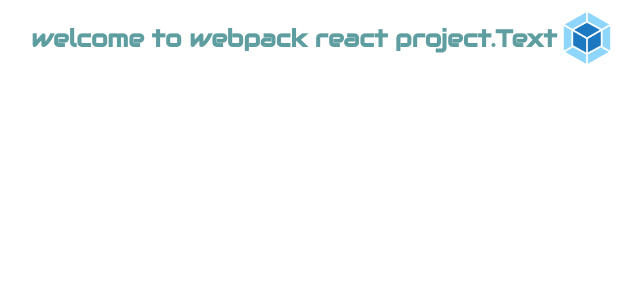
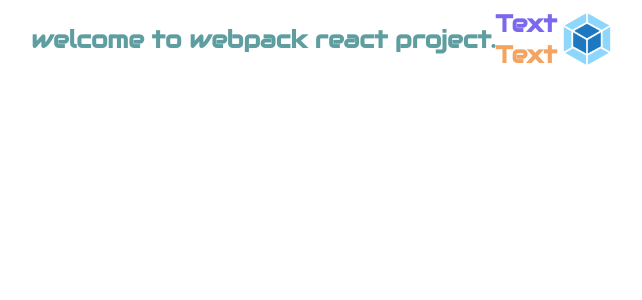
Before and after one commit to Leophen/webpack-react, a React app: page / in a window 1280 px wide. Shown: the top 300 px of the page, without its empty margins (316-958 px from the left). Built offline with nearby package versions, Linux system fonts and the light colour scheme.

Commit message:
refactor: 优化 .ts 文件配置

```diff
--- /dev/null
+++ b/src/components/Text.scss
@@ -0,0 +1,28 @@
+@keyframes purpleTikTok {
+  0% {
+    transform: rotate(-30deg);
+  }
+  100% {
+    transform: rotate(30deg);
+  }
+}
+
+@keyframes orangeTikTok {
+  0% {
+    transform: rotate(20deg);
+  }
+  100% {
+    transform: rotate(-20deg);
+  }
+}
+
+.text {
+  .purple-text {
+    color: mediumslateblue;
+    animation: purpleTikTok 2s ease-out;
+  }
+  .orange-text {
+    color: sandybrown;
+    animation: orangeTikTok 2s ease-out;
+  }
+}
--- a/src/components/Text.tsx
+++ b/src/components/Text.tsx
@@ -1,9 +1,11 @@
 import React from 'react';
+import './Text.scss';
 
 function Text() {
   return (
-    <div>
-      Text
+    <div className="text">
+      <div className="purple-text">Text</div>
+      <div className="orange-text">Text</div>
     </div>
   );
 }
--- a/webpack.config.js
+++ b/webpack.config.js
@@ -12,7 +12,7 @@
     port: 8080
   },
   resolve: {
-    extensions: ['.js', '.jsx', '.tsx']
+    extensions: ['.js', '.jsx', '.ts', '.tsx']
   },
   entry: {
     app: './src/index.tsx'
```
